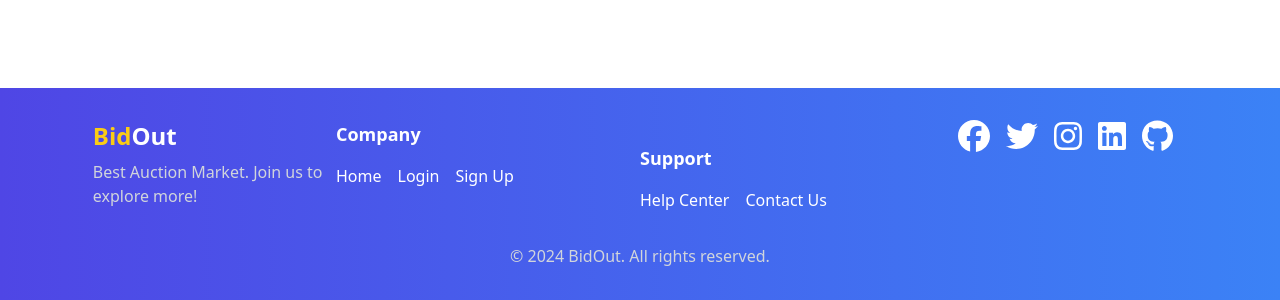
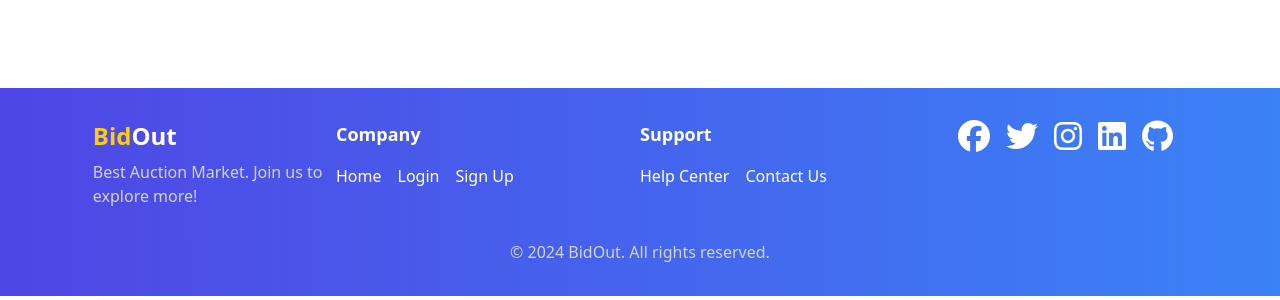
Before and after one commit to Kavindu-R/Bidout-Project-SE205.3, a React (Vite) app: page / in a window 1280 px wide. Shown: the part 776-1076 px from the top of the page. Built offline with nearby package versions, Linux system fonts and the light colour scheme.

Commit message:
Logo added to Navbar.

```diff
--- a/src/components/Footer.jsx
+++ b/src/components/Footer.jsx
@@ -35,7 +35,7 @@ const Footer = () => {
                   </li>
                 </ul>
               </div>
-              <div className="w-full md:w-1/2 lg:w-1/2 xl:w-1/2 mt-4 md:mt-6">
+              <div className="w-full md:w-1/2 lg:w-1/2 xl:w-1/2 ">
                 <h3 className="text-lg font-semibold text-center md:text-left">Support</h3>
                 <ul className="mt-4 flex flex-col items-center md:flex-row space-y-2 md:space-y-0 md:space-x-4">
                   <li key="help-center">
```
